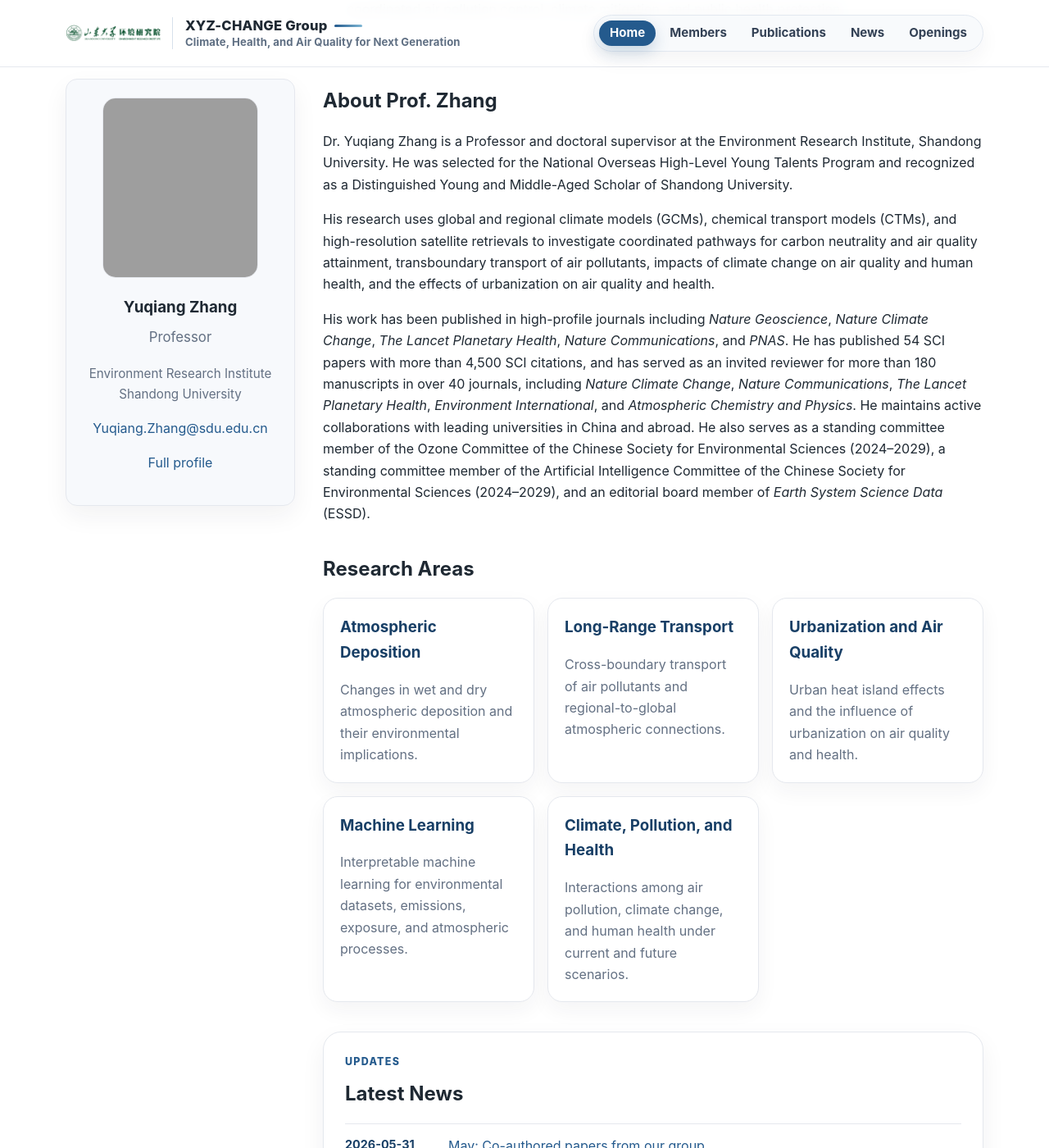
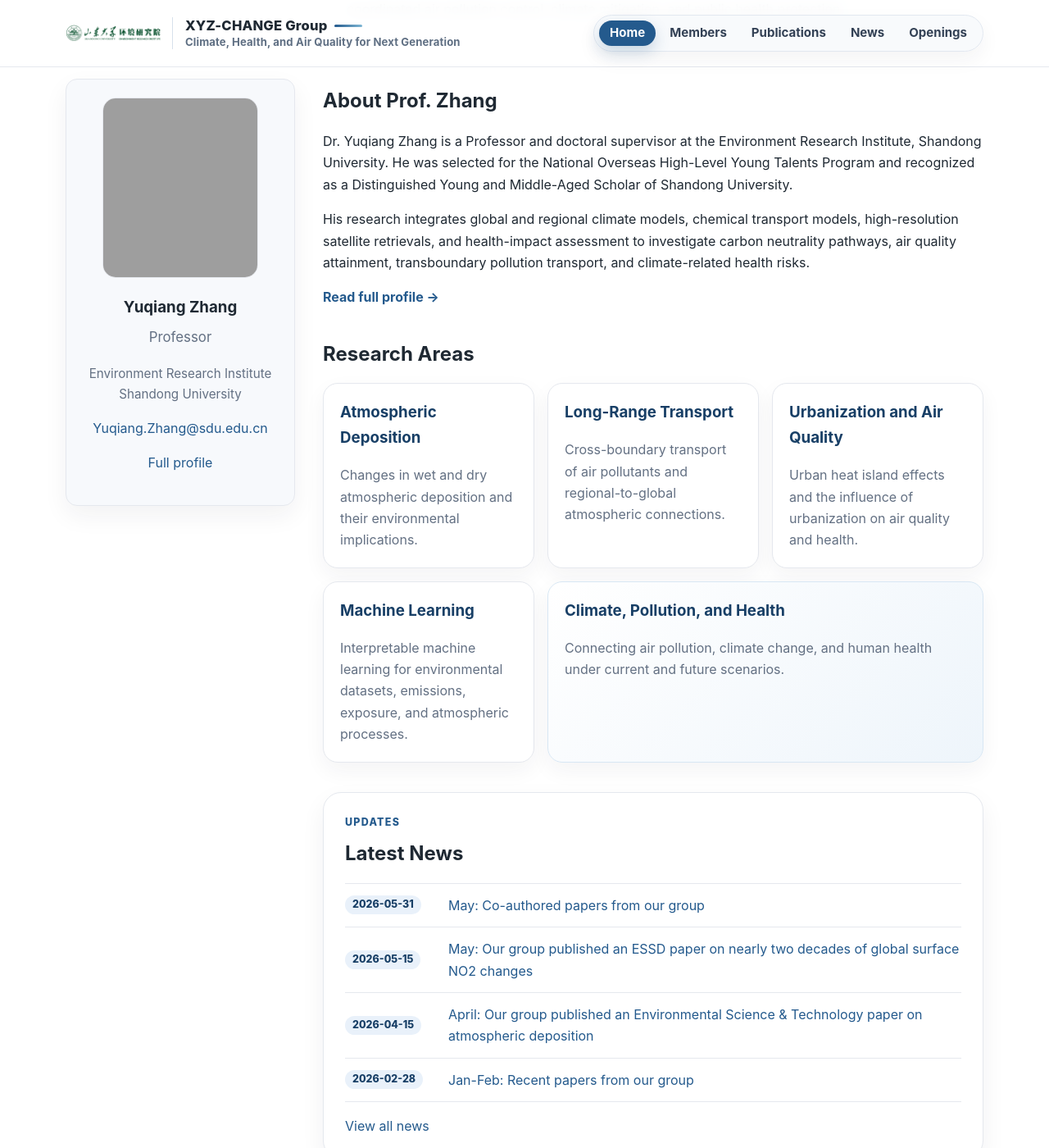
Before and after one commit to MuJSh/xyz_CHANGE, a Jekyll site: the page built from index.md, in a window 1280 px wide and 1400 px high, scrolled down 807 px. Shown: the whole window at 82% size. Built offline with Jekyll 4.4.1, drawn with Linux system fonts in a browser that asks for light colours; part of the change alters nothing that is shown; some of the changed text lies outside the part shown.

Commit message:
Refine homepage content sections

```diff
--- a/index.md
+++ b/index.md
@@ -37,24 +37,22 @@ permalink: /
       </p>
     </section>
 
-    <section>
+    <section class="home-about-prof">
       <h2>About Prof. Zhang</h2>
       <p>
         Dr. Yuqiang Zhang is a Professor and doctoral supervisor at the Environment Research Institute, Shandong University. He was selected for the National Overseas High-Level Young Talents Program and recognized as a Distinguished Young and Middle-Aged Scholar of Shandong University.
       </p>
       <p>
-        His research uses global and regional climate models (GCMs), chemical transport models (CTMs), and high-resolution satellite retrievals to investigate coordinated pathways for carbon neutrality and air quality attainment, transboundary transport of air pollutants, impacts of climate change on air quality and human health, and the effects of urbanization on air quality and health.
+        His research integrates global and regional climate models, chemical transport models, high-resolution satellite retrievals, and health-impact assessment to investigate carbon neutrality pathways, air quality attainment, transboundary pollution transport, and climate-related health risks.
       </p>
-      <p>
-        His work has been published in high-profile journals including <em>Nature Geoscience</em>, <em>Nature Climate Change</em>, <em>The Lancet Planetary Health</em>, <em>Nature Communications</em>, and <em>PNAS</em>. He has published 54 SCI papers with more than 4,500 SCI citations, and has served as an invited reviewer for more than 180 manuscripts in over 40 journals, including <em>Nature Climate Change</em>, <em>Nature Communications</em>, <em>The Lancet Planetary Health</em>, <em>Environment International</em>, and <em>Atmospheric Chemistry and Physics</em>. He maintains active collaborations with leading universities in China and abroad. He also serves as a standing committee member of the Ozone Committee of the Chinese Society for Environmental Sciences (2024–2029), a standing committee member of the Artificial Intelligence Committee of the Chinese Society for Environmental Sciences (2024–2029), and an editorial board member of <em>Earth System Science Data</em> (ESSD).
-      </p>
+      <p class="profile-more-link"><a href="{{ '/members/yuqiang-zhang/' | relative_url }}">Read full profile →</a></p>
     </section>
 
     <section>
       <div class="section-heading">
         <h2>Research Areas</h2>
       </div>
-      <div class="research-card-grid">
+      <div class="research-card-grid home-research-grid">
         <div class="research-card">
           <h3>Atmospheric Deposition</h3>
           <p>Changes in wet and dry atmospheric deposition and their environmental implications.</p>
@@ -71,9 +69,9 @@ permalink: /
           <h3>Machine Learning</h3>
           <p>Interpretable machine learning for environmental datasets, emissions, exposure, and atmospheric processes.</p>
         </div>
-        <div class="research-card">
+        <div class="research-card research-card-featured">
           <h3>Climate, Pollution, and Health</h3>
-          <p>Interactions among air pollution, climate change, and human health under current and future scenarios.</p>
+          <p>Connecting air pollution, climate change, and human health under current and future scenarios.</p>
         </div>
       </div>
     </section>
@@ -105,12 +103,81 @@ permalink: /
       <p>
         We welcome students and collaborators interested in atmospheric chemistry, air pollution, climate-health interactions, satellite remote sensing, chemical transport modeling, and machine learning for environmental applications.
       </p>
-      <p><a href="{{ '/openings/' | relative_url }}">See openings</a></p>
+      <p class="join-action"><a class="button-link" href="{{ '/openings/' | relative_url }}">See openings →</a></p>
     </section>
   </main>
 </section>
 
 <style>
+.home-about-prof {
+  padding-bottom: 2px;
+}
+
+.profile-more-link {
+  margin-top: 10px;
+  margin-bottom: 0;
+  font-weight: 700;
+}
+
+.home-research-grid {
+  grid-template-columns: repeat(3, minmax(0, 1fr));
+}
+
+.home-research-grid .research-card {
+  min-height: 158px;
+}
+
+.research-card-featured {
+  grid-column: span 2;
+  background: linear-gradient(135deg, #ffffff 0%, #eef5fb 100%);
+  border-color: #d8e7f4;
+}
+
+.home-news-block .news-date {
+  display: inline-flex;
+  align-items: center;
+  justify-content: center;
+  width: fit-content;
+  min-width: 88px;
+  padding: 4px 9px;
+  border-radius: 999px;
+  background: #e9f1fa;
+  color: #183f66;
+  font-size: 0.78rem;
+  font-weight: 800;
+  line-height: 1.2;
+}
+
+.home-news-block .news-row {
+  align-items: center;
+}
+
+.home-join {
+  position: relative;
+  overflow: hidden;
+}
+
+.home-join::after {
+  content: "";
+  position: absolute;
+  right: -70px;
+  bottom: -70px;
+  width: 170px;
+  height: 170px;
+  border-radius: 50%;
+  background: rgba(36, 90, 141, 0.06);
+}
+
+.home-join > * {
+  position: relative;
+  z-index: 1;
+}
+
+.join-action {
+  margin-top: 18px;
+  margin-bottom: 0;
+}
+
 .home-photo-carousel-shell {
   position: relative;
   border-radius: 24px;
@@ -153,6 +220,16 @@ permalink: /
 
 .home-carousel-arrow-right {
   right: 16px;
+}
+
+@media (max-width: 780px) {
+  .home-research-grid {
+    grid-template-columns: 1fr;
+  }
+
+  .research-card-featured {
+    grid-column: span 1;
+  }
 }
 </style>
 
```
